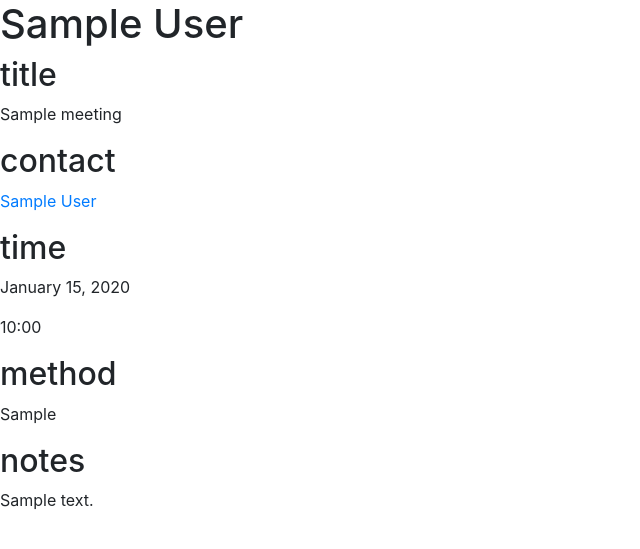
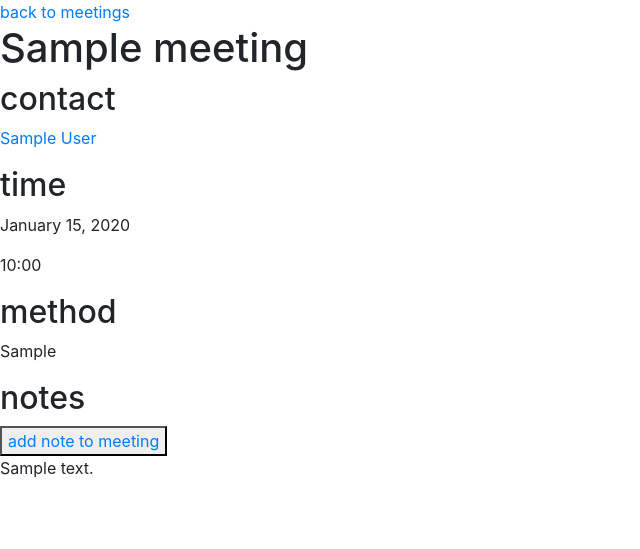
Before and after one commit to chalonhutson/easy_crm, a Flask app: page /meetings/1 in a window 1280 px wide. Shown: the part 24-573 px from the top of the page, without its empty margins (0-640 px from the left). Run offline with Flask 2, Linux system fonts and the light colour scheme; a user stored in the database is signed in; tables that the repository leaves empty hold one stand-in row (values such as "Sample post"); some libraries are stand-ins or nearby versions.

Commit message:
Added add note functionality to meetings.

```diff
--- a/app_forms.py
+++ b/app_forms.py
@@ -1,5 +1,5 @@
 from flask_wtf import FlaskForm
-from wtforms import StringField, PasswordField, SubmitField, BooleanField, SelectField
+from wtforms import StringField, PasswordField, SubmitField, BooleanField, SelectField, TextAreaField
 from wtforms.validators import DataRequired, Length, Email, EqualTo, Optional
 
 from sql_controller import get_all_contacts_by_user
@@ -52,3 +52,7 @@ class ContactSocial(FlaskForm):
     social_media = StringField("platform", validators=[Length(max=50)])
     social_media_address = StringField("address", validators=[Length(max=200)])
     submit = SubmitField("add social")
+
+class MeetingNote(FlaskForm):
+    note = TextAreaField("note",validators=[Length(max=5000)])
+    submit = SubmitField("add note")
--- a/server.py
+++ b/server.py
@@ -134,6 +134,24 @@ def add_meeting():
         form = app_forms.MeetingForm()
         form.edit_contact_list(current_user.id)
         return render_template("add-meeting.html", page_title="Add Meeting", form = form)
+
+@app.route("/add-note-meeting/<meeting_id>", methods = ["GET", "POST"])
+@login_required
+def add_note_meeting(meeting_id):
+    meeting = ctrl.get_meeting_by_id(meeting_id)
+    print(f"++++++++++++++++++++++++++++++++++++++++++++++++++++++++++++++++++++++++++++++++++++++++++++++++++++++++++ |||| MEETING -->> {meeting}//// id ----{meeting_id}++++++++++++++")
+    contact = ctrl.get_contact_by_id(meeting_id)
+    if request.method == "POST":
+        new_note = request.form
+        if ctrl.add_note_meeting(current_user.id, meeting_id, new_note):
+            flash("Note added to meeting.", "success")
+        else:
+            flash("Something went wrong. Ensure you are meeting the note requirements.", "danger")
+        return redirect(url_for("add_note_meeting", meeting_id = meeting_id))
+    else:
+        form = app_forms.MeetingNote()
+        return render_template("add-note-meeting.html", page_title = f"Add Note to {meeting.meeting_title}", meeting = meeting, form = form)
+
 
 @app.route("/meetings/<meeting_id>")
 @login_required
--- a/sql_controller.py
+++ b/sql_controller.py
@@ -62,8 +62,8 @@ def return_count_meetings(user_id):
 
 def get_meeting_by_id(meeting_id):
     try:
-        query = Meetings.query.filter(Meetings.meeting_id == meeting_id).one()
-        return query
+        meeting = Meetings.query.get(meeting_id)
+        return meeting
     except:
         return False
 
@@ -196,6 +196,29 @@ def add_social(user_id, contact_id, social):
             return False
     else:
         return False
+
+def add_note_meeting(user_id, meeting_id, note):
+    try:
+        meeting = Meetings.query.get(meeting_id)
+    except:
+        return False
+    if meeting.user_info_id != user_id:
+        return False
+    print(note["note"])
+    if len(note["note"]) <= 5000:
+        new_note = Meetings_notes(meeting_id = meeting_id, note = note["note"])
+        try:
+            db.session.add(new_note)
+            db.session.commit()
+            print(f"Meeting note added || {new_note}")
+            return new_note
+        except:
+            return False
+    else:
+        return False
+
+
+
 
 
 
--- a/templates/individual-meeting.html
+++ b/templates/individual-meeting.html
@@ -1,13 +1,13 @@
 {% extends "base.html" %}
 {% block body %}
-<h1>{{ contact.first_name }} {{ contact.last_name }}</h1>
 
-<h2>title</h2>
-    {% if meeting.title is not none %}
-        <p>{{ meeting.meeting_title }}</p>
-    {% else %}
-        no meeting title
-    {% endif %}
+<a href="{{ url_for('meetings') }}">back to meetings</a>
+
+{% if meeting.title is not none %}
+    <h1>{{ meeting.meeting_title }}</h1>
+{% else %}
+    <h1>no meeting title</h1>
+{% endif %}
 
 <h2>contact</h2>
     {% if contact is not none %}
@@ -34,6 +34,7 @@
     {% endif %}
 
 <h2>notes</h2>
+    <button><a href="{{ url_for('add_note_meeting', meeting_id = meeting.meeting_id) }}">add note to meeting</a></button>
     {% if notes is not none %}
         {% for note in notes %}
             <p>{{ note.note }}</p>
```
Also changed, not shown: templates/add-note-meeting.html (added, +16 -0 lines).
